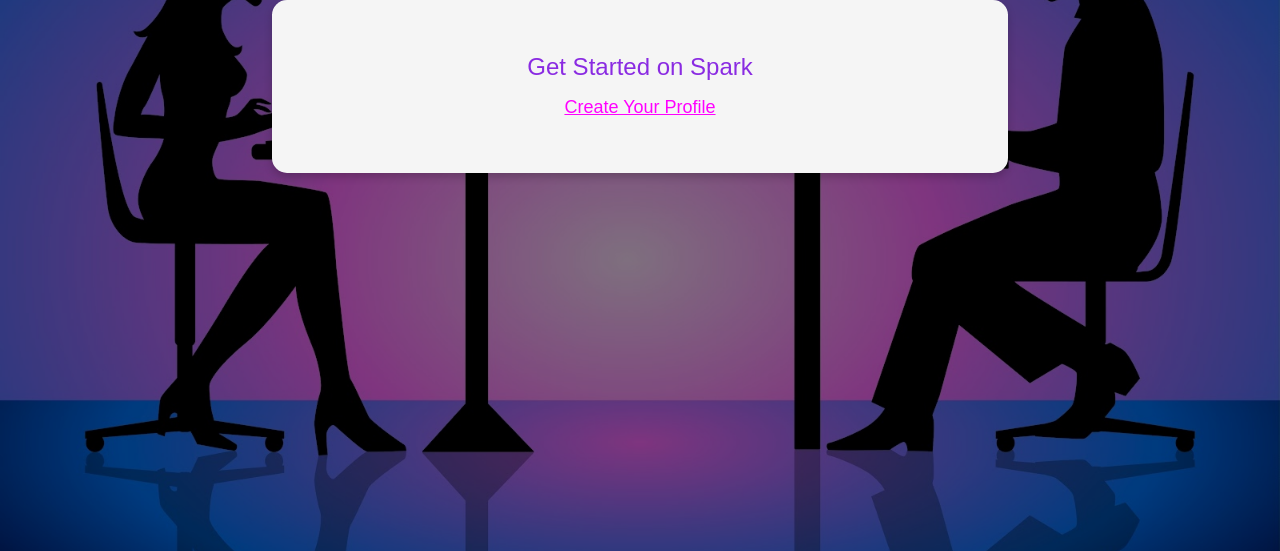
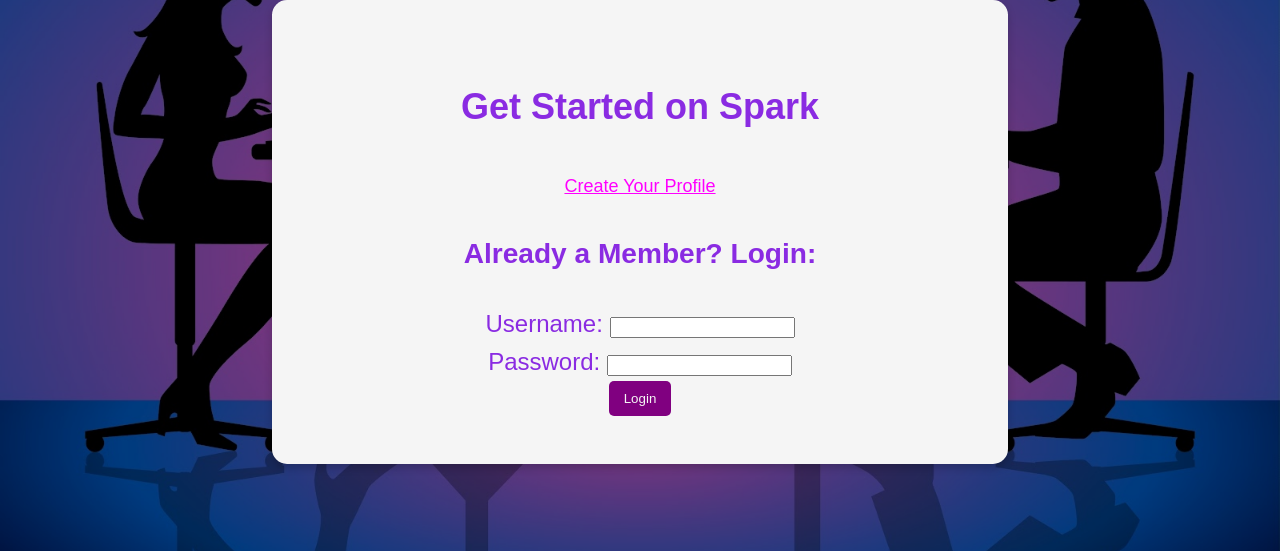
Before and after one commit to rogrady350/Spark, a Flask app: page / in a window 1280 px wide. Shown: the part 249-800 px from the top of the page. Run offline with Flask 3, Linux system fonts and the light colour scheme.

Commit message:
login html

```diff
--- a/static/css/home.css
+++ b/static/css/home.css
@@ -5,3 +5,25 @@
     padding: 10px 15px;
     transition: color 0.3s ease;
 }
+
+.form-container {
+    display: flex;
+    flex-direction: column;
+    align-items: center;
+    text-align: center;
+    width: 100%;
+}
+
+button {
+    background-color: purple;
+    color: whitesmoke;
+    padding: 10px 15px;
+    border: none;
+    border-radius: 5px;
+}
+
+.button-container {
+    display: flex;
+    justify-content: center;
+    gap: 10px
+}
--- a/templates/home.html
+++ b/templates/home.html
@@ -10,12 +10,28 @@
     {% block content %}
         <section>
             <div class="main-text">
-                Get Started on Spark
-                <br>
+                <h2>Get Started on Spark</h2>
                 <a class="main-link" href="/create-profile">Create Your Profile</a>
+
+                <form id="login">
+                    <h3>Already a Member? Login:</h3>
+
+                    <div class="form-group">
+                        <label for="username">Username:</label>
+                        <input id="username" name="username" required/>
+                    </div>
+
+                    <div class="form-group">
+                        <label for="password">Password:</label>
+                        <input type="password" id="password" name="password" required/>
+                    </div>
+
+                    <div class="button-container">
+                        <button id="submit">Login</button>
+                    </div>
+
+                </form>
             </div>
-
-            <div
         </section>
     {% endblock %}
     <!--end main-->
```
Also changed, not shown: service.py (+4 -3 lines).
